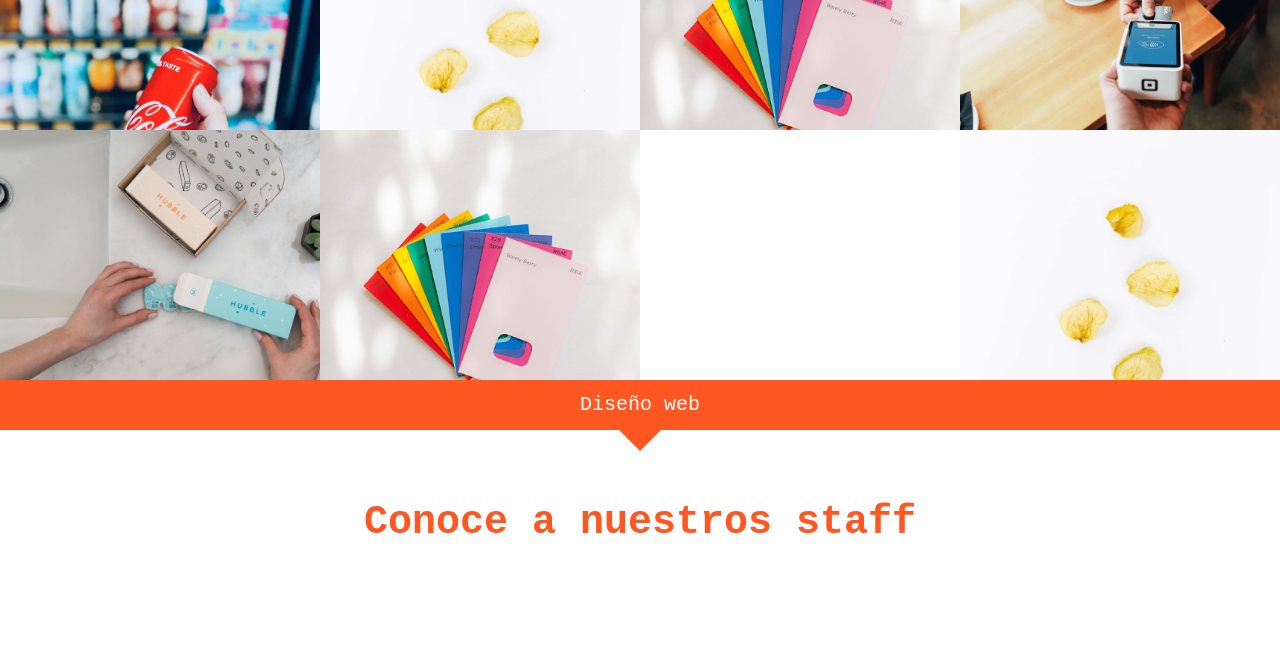
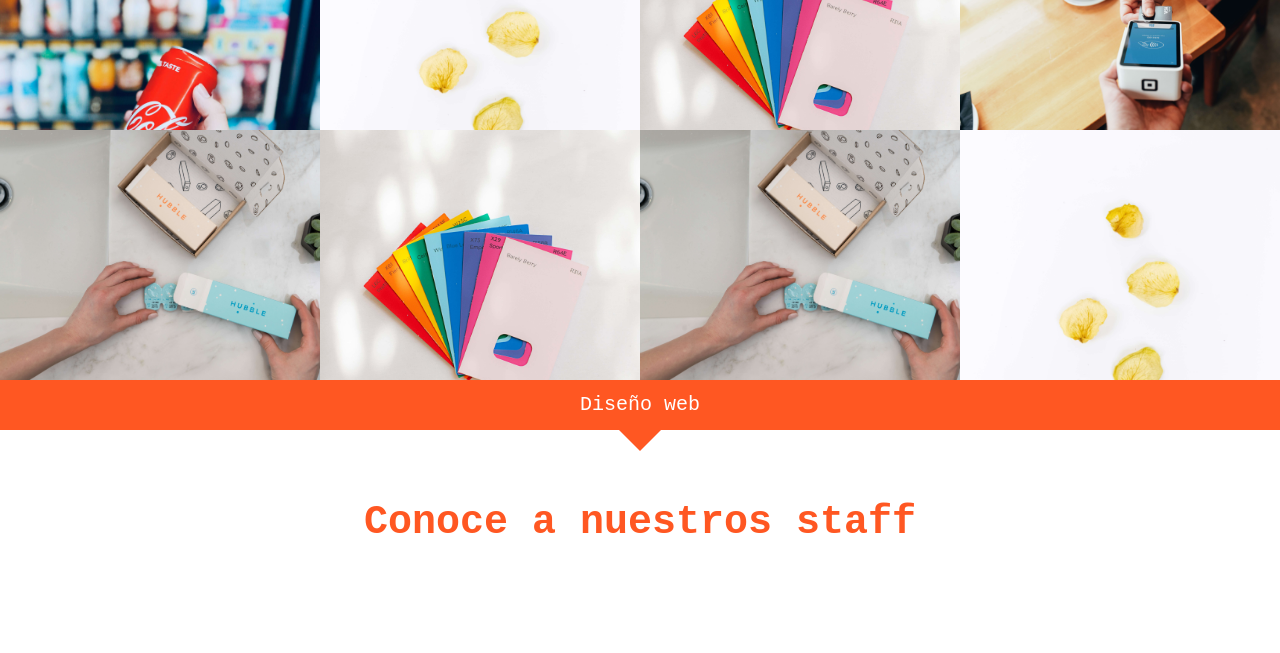
Before and after one commit to crafjer01/webfolk, a plain HTML site: page index.html in a window 1280 px wide. Shown: the part 1220-1873 px from the top of the page. Drawn offline with Linux system fonts and the light colour scheme.

Commit message:
adding image 3

```diff
--- a/css/style.css
+++ b/css/style.css
@@ -152,7 +152,7 @@ img{
   background-size: cover;
 }
 .image .img-wrapper:nth-of-type(11){
-  background: url(../images/works/image-2.jpg);
+  background: url(../images/works/image-3.jpg);
   background-size: cover;
 }
 .image .img-wrapper:nth-of-type(12){
```
